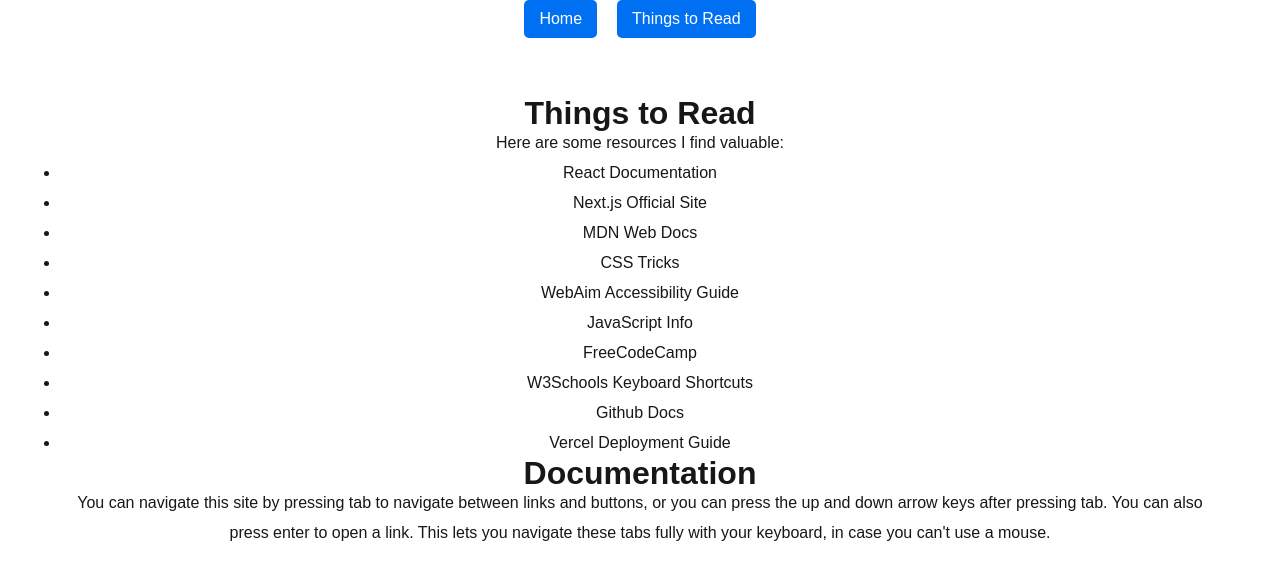
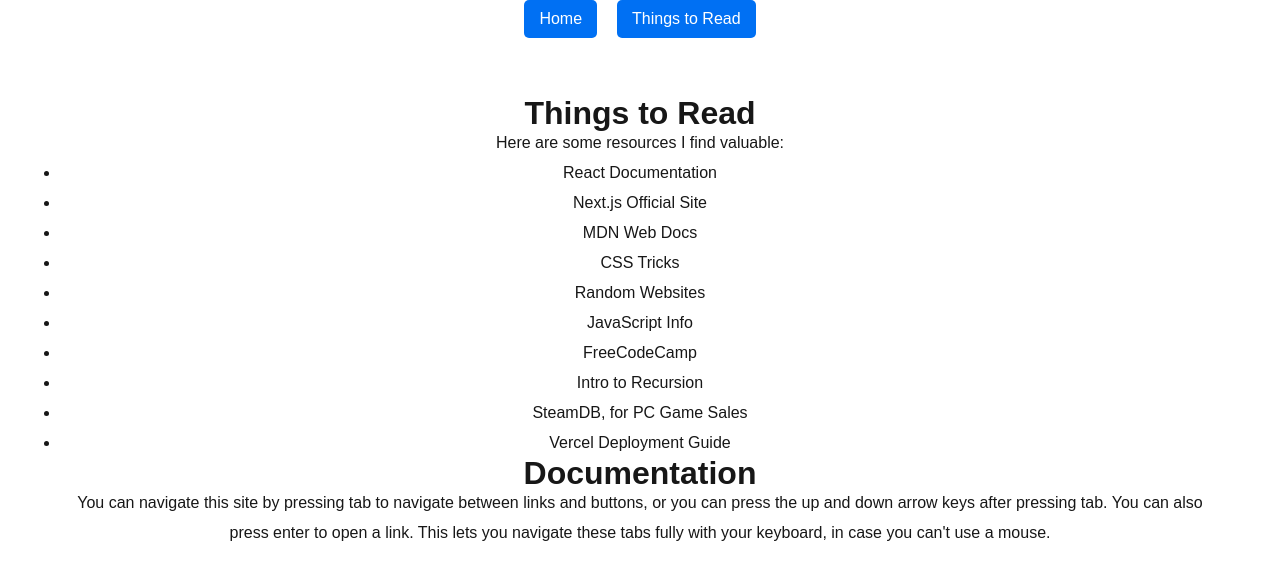
Before and after one commit to Trayouras/css-480-hello-world-new, a Next.js app: page /things-to-read in a window 1280 px wide. Shown: the top 580 px of the page. Built offline with nearby package versions, Linux system fonts and the light colour scheme.

Commit message:
Keyboard improvement

```diff
--- a/src/app/things-to-read/page.js
+++ b/src/app/things-to-read/page.js
@@ -9,11 +9,11 @@
         { title: "Next.js Official Site", url: "https://nextjs.org/" },
         { title: "MDN Web Docs", url: "https://developer.mozilla.org/en-US/" },
         { title: "CSS Tricks", url: "https://css-tricks.com/" },
-        { title: "WebAim Accessibility Guide", url: "https://webaim.org/" },
+        { title: "Random Websites", url: "https://theuselessweb.com/" },
         { title: "JavaScript Info", url: "https://javascript.info/" },
         { title: "FreeCodeCamp", url: "https://www.freecodecamp.org/" },
-        { title: "W3Schools Keyboard Shortcuts", url: "https://www.w3schools.com/tags/ref_keyboardshortcuts.asp" },
-        { title: "Github Docs", url: "https://docs.github.com/" },
+        { title: "Intro to Recursion", url: "https://www.geeksforgeeks.org/introduction-to-recursion-2/" },
+        { title: "SteamDB, for PC Game Sales", url: "https://steamdb.info/sales/" },
         { title: "Vercel Deployment Guide", url: "https://vercel.com/docs" }
     ];
 
```
